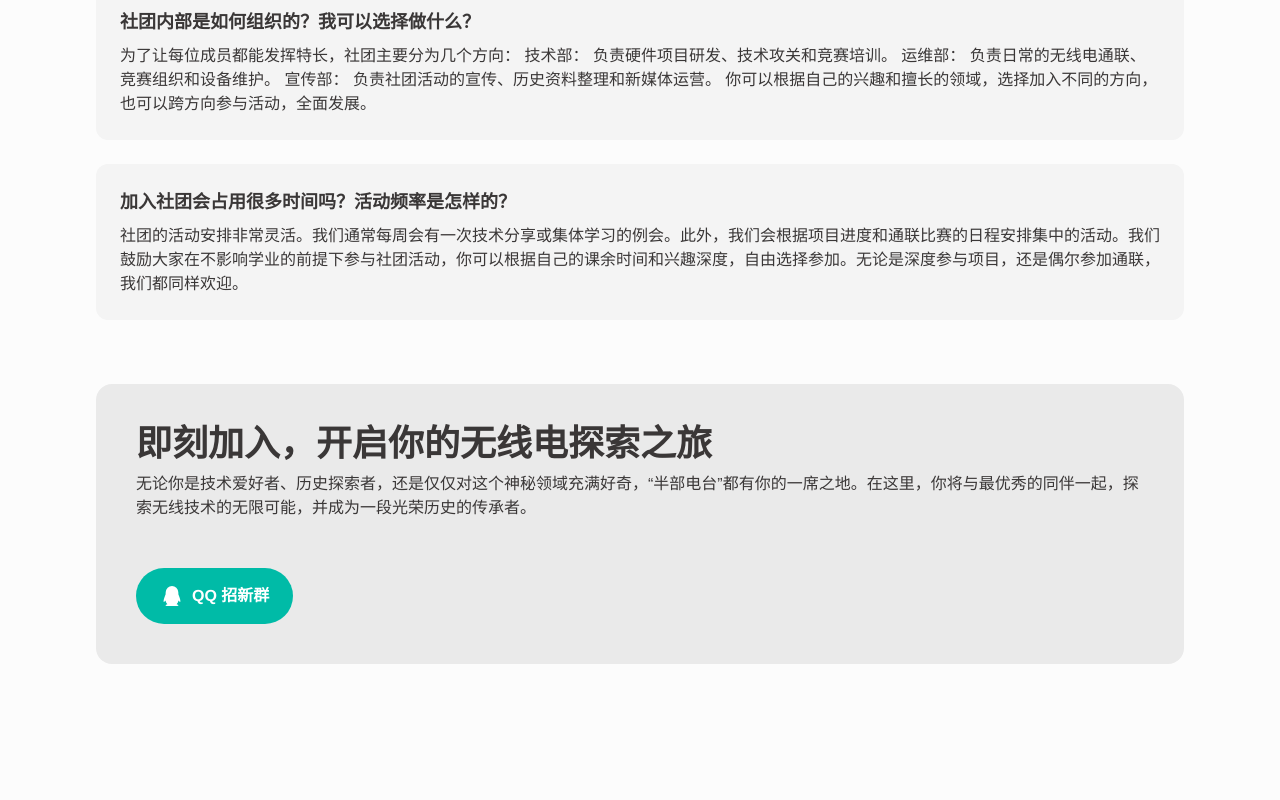
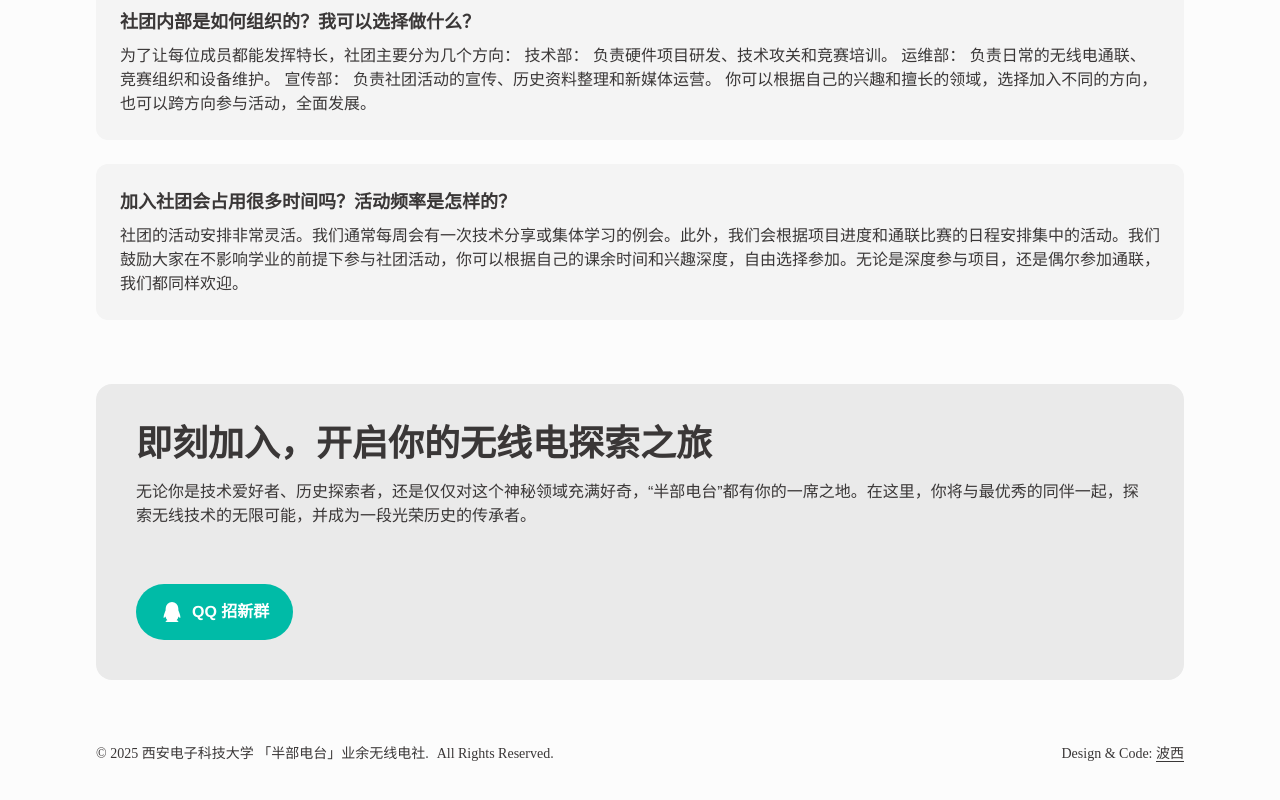
Before and after one commit to xduham/astro-ham-homepage-design2, an Astro site: page / in a window 1280 px wide. Shown: the part 4307-5107 px from the top of the page. Built offline with nearby package versions, Linux system fonts and the light colour scheme; Astro itself is replaced by a stand-in of ours.

Commit message:
首页支持自适应

```diff
--- a/src/components/Footer.astro
+++ b/src/components/Footer.astro
@@ -1,8 +1,10 @@
 ---
 
 ---
-<footer class="flex justify-between mt-16 pb-4">
-    <p class="justify-start text-sm font-light font-['PingFang']">© 2025 西安电子科技大学 「半部电台」业余无线电社. All Rights Reserved.</p>
-
-    <p class="justify-end text-sm font-light font-['PingFang']">Design & Code: <a class="underline underline-offset-3 hover:text-black" target="_blank" href="https://github.com/BrackRat">波西</a></p>
+<footer class="flex flex-col xl:flex-row justify-between mt-16 pb-4 items-center text-center text-xs xl:text-sm">
+    <div class="flex flex-col xl:flex-row space-x-2">
+        <p class="justify-start  font-light font-['PingFang']">© 2025 西安电子科技大学 「半部电台」业余无线电社. </p>
+        <p class="justify-start  font-light font-['PingFang']">All Rights Reserved.</p>
+    </div>
+    <p class="justify-end font-light font-['PingFang'] pt-2 xl:pt-0">Design & Code: <a class="underline underline-offset-3 hover:text-black" target="_blank" href="https://github.com/BrackRat">波西</a></p>
 </footer>
--- a/src/components/Home/CTA_Section.astro
+++ b/src/components/Home/CTA_Section.astro
@@ -4,7 +4,7 @@ import plain_xd from "../../assets/images/plain_xd.png"
 import radio from "../../assets/images/radio.png"
 ---
 <section class="flex mt-16 2xl:h-80 bg-secondary-400 rounded-2xl justify-between">
-    <div class="flex flex-col m-10 space-y-2">
+    <div class="flex flex-col m-10 space-y-4">
         <p class="justify-start text-4xl font-extrabold">即刻加入，开启你的无线电探索之旅</p>
         <p class="2xl:w-[740px] justify-start text-base font-light">无论你是技术爱好者、历史探索者，还是仅仅对这个神秘领域充满好奇，“半部电台”都有你的一席之地。在这里，你将与最优秀的同伴一起，探索无线技术的无限可能，并成为一段光荣历史的传承者。</p>
 
--- a/src/pages/index.astro
+++ b/src/pages/index.astro
@@ -23,7 +23,5 @@ import Footer from "../components/Footer.astro";
 
     <CTA_Section />
 
-    <!--<Footer />-->
-
-    <div class="min-h-screen"></div>
+    <Footer />
 </Layout>
```
